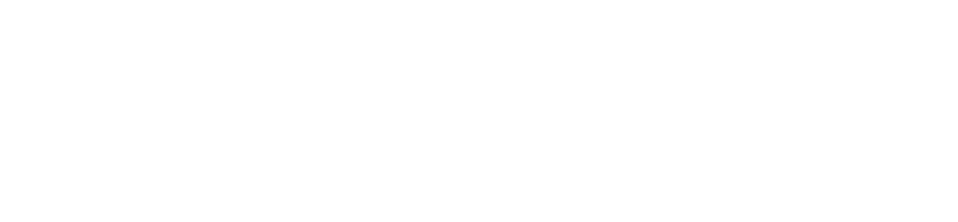
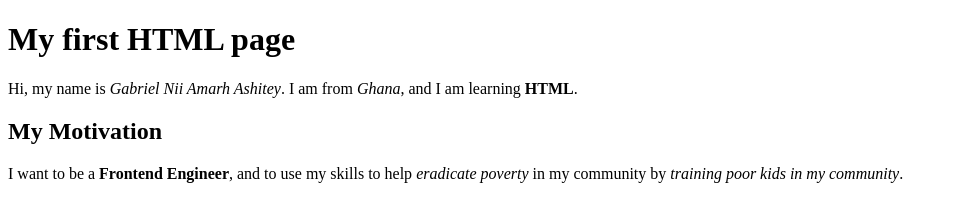
Before and after one commit to Ashgabb/Introduction-to-HTML-syntax, a plain HTML site: page index.html in a window 1280 px wide. Shown: the whole page, without its empty margins (0-958 px from the left). Drawn offline with Linux system fonts and the light colour scheme.

Commit message:
Added headers and paragraphs

```diff
--- a/index.html
+++ b/index.html
@@ -7,6 +7,11 @@
     <title>Introduction to HTML syntax</title>
 </head>
 <body>
-
+    <header>
+        <h1>My first HTML page</h1>
+    </header>
+    <p>Hi, my name is <em>Gabriel Nii Amarh Ashitey</em>. I am from <em>Ghana</em>, and I am learning <b>HTML</b>.</p>
+    <h2>My Motivation</h2>
+    <p>I want to be a <b>Frontend Engineer</b>, and to use my skills to help <em>eradicate poverty</em> in my community by <em>training poor kids in my community</em>.</p>
 </body>
 </html>
```
